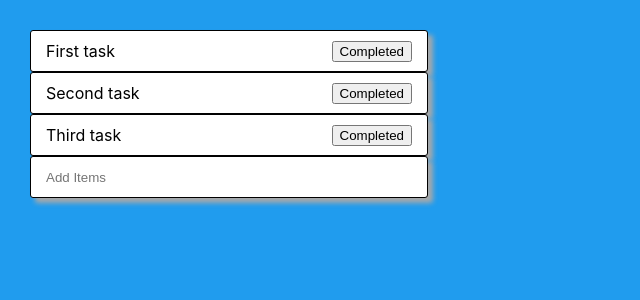
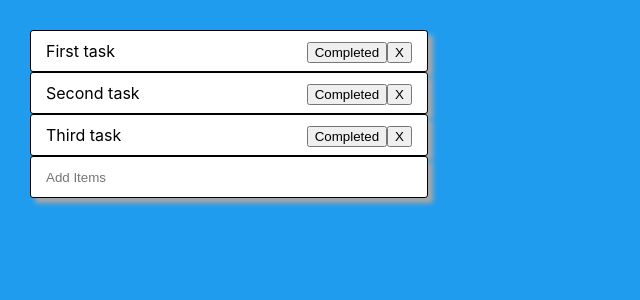
Before and after one commit to Rana-Ankit14/TODO, a React (Create React App) app: page / in a window 1280 px wide. Shown: the top 300 px of the page, without its empty margins (0-640 px from the left). Built offline with nearby package versions, Linux system fonts and the light colour scheme.

Commit message:
Deleting the todo item

```diff
--- a/src/App.css
+++ b/src/App.css
@@ -14,6 +14,7 @@ div.list, input{
   border-radius: 3px;
   height: 20px;
 }
-div.list button{
+div.list div div{
+  display: inline-block;
   float: right;
 }
--- a/src/Home.js
+++ b/src/Home.js
@@ -29,6 +29,13 @@ export const Home = ()=>{
         newTodos[index].isCompleted = true;
         setTodos(newTodos);
     };
+
+    const deleteTodo = index =>{
+        const newTodos=[...todos];
+        newTodos.splice(index,1);
+        setTodos(newTodos);
+    };
+
     return(
         <div>
 
@@ -38,6 +45,7 @@ export const Home = ()=>{
                     index={index}
                     todo={todo}
                     completeTodo={completeTodo}
+                    deleteTodo={deleteTodo}
                 />
             ))}
             <TodoForm  addTodo={addTodo}/>
--- a/src/Todo.js
+++ b/src/Todo.js
@@ -1,11 +1,14 @@
 import React from "react";
 
-export const Todo = ({todo, index, completeTodo}) => {
+export const Todo = ({todo, index, completeTodo,deleteTodo}) => {
     return (
         <div className="list">
             <div style={{textDecoration: todo.isCompleted ? 'line-through' : ''}}>
                 {todo.text}
+                <div>
                     <button onClick={() => {completeTodo(index)}}>Completed</button>
+                    <button onClick={()=>{deleteTodo(index)}}>X</button>
+                </div>
             </div>
 
         </div>
```
